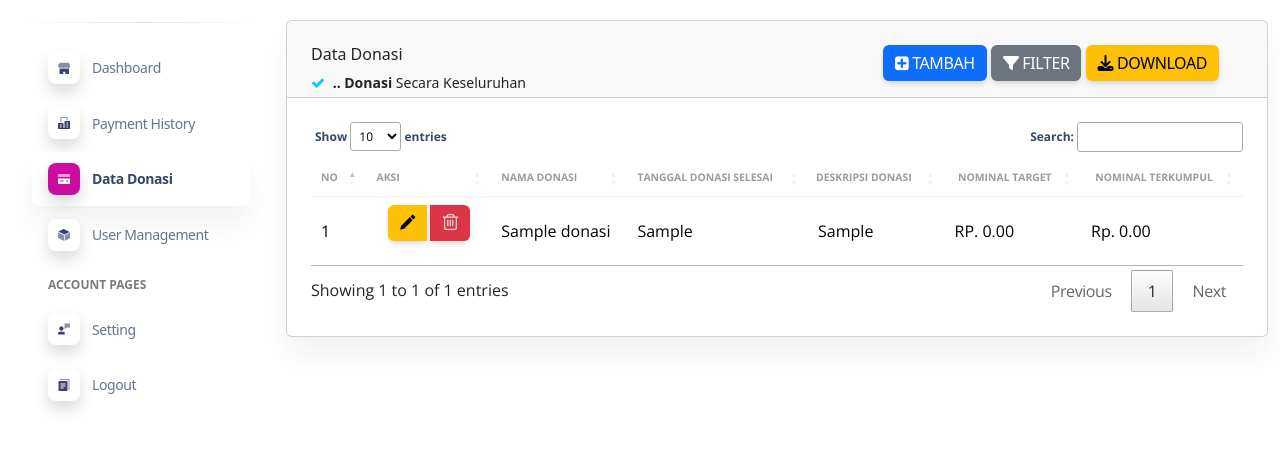
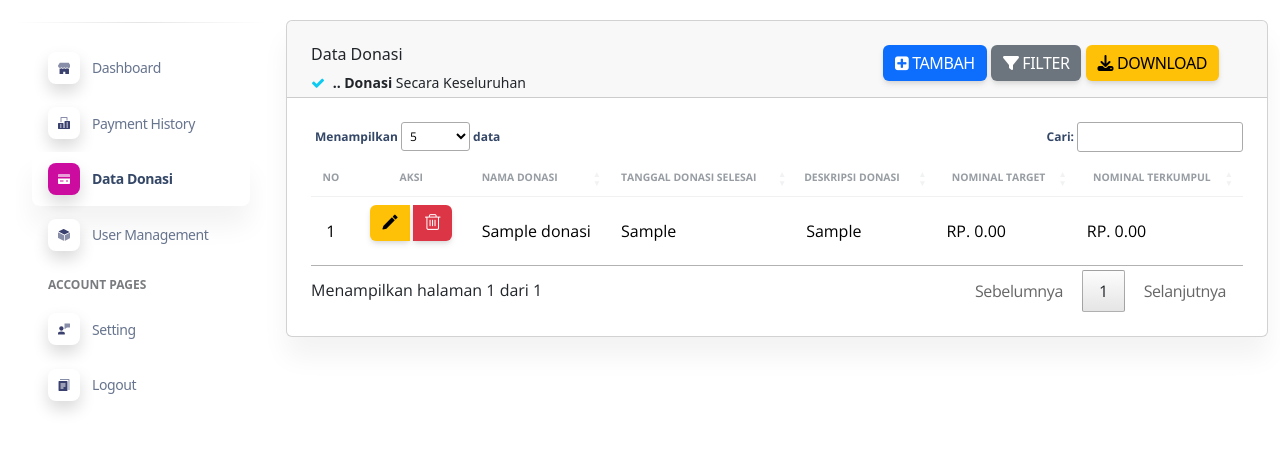
Before and after one commit to SyukurIman/bdl_final_project, a PHP site: page /donasi in a window 1280 px wide. Shown: the part 72-523 px from the top of the page. Run offline with PHP 8.4, Linux system fonts and the light colour scheme; tables that the repository leaves empty or names only in its code hold one stand-in row (values such as "Sample post"); some libraries are stand-ins or nearby versions; some web fonts are replaced.

Commit message:
fix a data table donasi

```diff
--- a/controller/donasiController.php
+++ b/controller/donasiController.php
@@ -13,9 +13,17 @@ class DonasiController{
 
         $sql = "SELECT d.id_data_donasi, d.judul_donasi, d.deskripsi_donasi, d.target, d.gambar_donasi, d.batas_waktu_donasi, (SELECT SUM(p.price) FROM payments p WHERE d.id_data_donasi = p.id_donasi AND p.payment_status = 2 ) AS total_donasi FROM data_donasi d";
         $result = mysqli_query($conn, $sql);
-        $data = mysqli_fetch_all($result);
+        // $data = mysqli_fetch_all($result);
 
         return include "../view/donasi/index.php";
+    }
+
+    public function data_donasi($sql){
+        if($sql != "") {
+            return $this->set_table_donasi($sql);
+        }
+        $sql = "SELECT d.id_data_donasi, d.judul_donasi, d.deskripsi_donasi, d.target, d.gambar_donasi, d.batas_waktu_donasi, (SELECT SUM(p.price) FROM payments p WHERE d.id_data_donasi = p.id_donasi AND p.payment_status = 2 ) AS total_donasi FROM data_donasi d";
+        return $this->set_table_donasi($sql);
     }
 
     public function create(){
@@ -60,7 +68,6 @@ class DonasiController{
                 move_uploaded_file($tmp,$path);
             }
         }
-
 
         if ($result) {
             $msg = [
@@ -158,21 +165,35 @@ class DonasiController{
         return json_encode($msg);
     }
 
+    public function delTree($dir){
+        $files = array_diff(scandir($dir), array('.', '..'));
+
+        foreach ($files as $file) {
+            (is_dir("$dir/$file")) ? $this->delTree("$dir/$file") : unlink("$dir/$file");
+        }
+        return rmdir($dir);
+    }
+
     public function delete($id){
         $conn = $this->db->connect();
 
+        $dir = __DIR__.'/../public/images/donasi/'.$id.'/';
+
+        if($this->delTree($dir)){
             $sql = "DELETE d.*, p.* FROM data_donasi d LEFT JOIN payments p ON d.id_data_donasi = p.id_donasi WHERE d.id_data_donasi = $id";
             $result = mysqli_query($conn, $sql);
             if ($result) {
                 $msg = [
-                "title" => "Sukses",
-                "type" => "success",
-                "text" => "Data Berhasil Dihapus",
-                "icon" => "success",
-                "ButtonColor" => "#66BB6A"
+                    'title' => 'Sukses',
+                    'type' => 'success',
+                    'text' => 'Data Berhasil Dihapus',
+                    'icon' => 'success',
+                    'ButtonColor' => '#66BB6A'
                 ];
                 return json_encode($msg);
-        } else {
+            }
+        }
+
         $msg = [
             "title" => "Gagal !!",
             "type" => "error",
@@ -182,9 +203,49 @@ class DonasiController{
         ];
         return json_encode($msg);
     }
-    }
 
     public function filters(){
 
+
+        $sql = "SELECT d.id_data_donasi, d.judul_donasi, d.deskripsi_donasi, d.target, d.gambar_donasi, d.batas_waktu_donasi, (SELECT SUM(p.price) FROM payments p WHERE d.id_data_donasi = p.id_donasi AND p.payment_status = 2 ) AS total_donasi FROM data_donasi d";
+        $msg = [
+            'title' => 'Sukses',
+            'type' => 'success',
+            'text' => 'Data Berhasil Dihapus',
+            'icon' => 'success',
+            'ButtonColor' => '#66BB6A',
+            'sql' => $sql
+        ];
+        return json_encode($msg);
+    }
+
+    public function set_table_donasi($sql){
+        $conn = $this->db->connect();
+
+        // Function of set data in donasi table
+        $result = mysqli_query($conn, $sql);
+        $data = mysqli_fetch_all($result);
+
+        $data_json = [];
+        $j = 1;
+        for ($i = 0; $i < count($data); $i++) {
+            $btn_aksi = '<div class="text-center">
+                            <div class="btn-group btn-group-solid mx-2">
+                                <a href="/donasi/update/'.$data[$i][0].'" class="btn btn-warning btn-raised btn-xs" id="btn-ubah" title="Ubah"><i class="icon-edit"></i></a> &nbsp;
+                                <button class="btn btn-danger btn-raised btn-xs" id="btn-hapus" title="Hapus" data-id="'.$data[$i][0].'"><i class="icon-trash"></i></button>
+                            </div>
+                        </div>';
+            $data_json[] = [
+                'id' => $data[$i][0],
+                'DT_RowIndex' => $j++,
+                'action' => $btn_aksi,
+                'judul_donasi' => $data[$i][1],
+                'batas_waktu_donasi' => $data[$i][5],
+                'deskripsi_donasi' => $data[$i][2],
+                'target' => 'RP. '.number_format($data[$i][3], 2),
+                'nominal_terkumpul' => 'RP. '.number_format($data[$i][6], 2)
+            ];
+        }
+        return json_encode(["draw"=>1, "recordsFiltered" => count($data),"recordsTotal" => count($data), "data" => $data_json, "start" => "6"]);
     }
 }
--- a/public/index.php
+++ b/public/index.php
@@ -9,6 +9,8 @@ include "../src/config_db.php";
 $GLOBALS['db'] = new Database_conect();
 $GLOBALS['db']->connect();
 
+$GLOBALS['Donasi'] = new DonasiController($GLOBALS['db']);
+
 
 // Default index page
 router('GET', '^/$', function(){
@@ -17,70 +19,47 @@ router('GET', '^/$', function(){
 });
 
 router('GET', '^/payment$', function() {
-
     $Payment = new PaymentController($GLOBALS['db']);
     $Payment->index();
 });
 
 router('GET', '^/donasi$', function(){
-    $Donasi = new DonasiController($GLOBALS['db']);
-    $Donasi->index();
+    $GLOBALS['Donasi']->index();
 });
 
 router('GET', '^/donasi/create$', function(){
-    $Donasi = new DonasiController($GLOBALS['db']);
-    $Donasi->create();
+    $GLOBALS['Donasi']->create();
+});
+
+router('POST', '^/donasi/get_data/$', function(){
+    header('Content-Type: application/json');
+    $data = $_POST['sql'];
+    echo $GLOBALS['Donasi']->data_donasi($data);
 });
 
 router('POST', '^/donasi/save_create/$', function(){
     header('Content-Type: application/json');
-    $Donasi = new DonasiController($GLOBALS['db']);
-    echo $Donasi->save_create();
+    echo $GLOBALS['Donasi']->save_create();
 });
 
 router('GET', '^/donasi/update/(?<id>\d+)$', function($params){
-    $Donasi = new DonasiController($GLOBALS['db']);
-    $Donasi->update($params['id']);
+    $GLOBALS['Donasi']->update($params['id']);
 });
 
 router('POST', '^/donasi/save_update/$', function(){
     header('Content-Type: application/json');
-    $Donasi = new DonasiController($GLOBALS['db']);
-    echo $Donasi->save_update();
+    echo $GLOBALS['Donasi']->save_update();
 });
 
 router('POST', '^/donasi/delete/$', function(){
     header('Content-Type: application/json');
-    $Donasi = new DonasiController($GLOBALS['db']);
     $data = json_decode(file_get_contents('php://input'), true);
-    echo $Donasi->delete($data);
+    echo $GLOBALS['Donasi']->delete($data);
 });
 
 router('POST', '^/donasi/filter/$', function(){
     header('Content-Type: application/json');
-    $Donasi = new DonasiController($GLOBALS['db']);
-
-    $data = json_decode(file_get_contents('php://input'), true);
-    // $data = $_POST['min_nominal'];
-    echo $data['min_nominal'];
-});
-
-// GET request to /users
-router('GET', '^/users$', function() {
-    echo '<a href="users/1000">Show user: 1000</a>';
-});
-
-// With named parameters
-router('GET', '^/users/(?<id>\d+)$', function($params) {
-    echo "You selected User-ID: ".$params['id'];
-    // var_dump($params);
-});
-
-// POST request to /users
-router('POST', '^/users$', function() {
-    header('Content-Type: application/json');
-    $data = json_decode(file_get_contents('php://input'), true);
-    echo json_encode(['result' => $data]);
+    echo $GLOBALS['Donasi']->filters();
 });
 
 header("HTTP/1.0 404 Not Found");
--- a/view/donasi/script.php
+++ b/view/donasi/script.php
@@ -5,30 +5,91 @@ var data = ( function () {
     var mm = String(today.getMonth() + 1).padStart(2, '0'); //January is 0!
     var yyyy = String(today.getFullYear());
     var time = today.getHours() + "." + today.getMinutes();
-
-
     today = 'Result_Donasi_'+mm + '-' + dd + '-' + yyyy+"_"+time;
 
     console.log(today)
+
     var table = function(){
         var t = $('#table').DataTable({
+            processing: true,
+            pageLength: 5,
+            searching: true,
+            bLengthChange: true,
+            lengthMenu: [ [5, 25, 50, -1], [5, 25, 50, "Semua"] ],
+            destroy : true,
+            dom: 'Blfrtip',
             buttons: [{
                 extend: 'excel',
                 title: today,
                 text: '<i class="fa fa-file-excel-o"></i> Cetak',
                 titleAttr: 'Cetak',
                 exportOptions: {
-                    columns: '0, 2, 3, 4, 5, 6',
+                    columns: ':visible',
                     modifier: {
                         page: 'current'
                     }
                 }
             }],
+            'ajax': {
+                "url": "/donasi/get_data/",
+                "method": "POST",
+                "data": function(d){
+                    d.sql = $("#sql").val()
+                },
+                "complete": function () {
+                    $('.buttons-excel').hide();
+                    swal.close();
+                    console.log($('#sql').val())
+                    $('#sql').val(" ");
+                    console.log("Sql_t"+$('#sql').val())
+                }
+            },
+            'columns': [
+                { data: 'DT_RowIndex', name: 'DT_RowIndex', class: 'text-center', orderable: false, searchable: false },
+                { data: 'action', name: 'action', class: 'text-center', orderable: false, searchable: false },
+                { data: 'judul_donasi', name: 'judul_donasi', class: 'text-left' },
+                { data: 'batas_waktu_donasi', name: 'batas_waktu_donasi', class: 'text-left' },
+                { data: 'deskripsi_donasi', name: 'deskripsi_donasi', class: 'text-left' },
+                { data: 'target', name: 'target', class: 'text-left' },
+                { data: 'nominal_terkumpul', name: 'nominal_terkumpul', class: 'text-left' },
+
+            ],
+            "order": [],
+            "columnDefs": [
+                { "orderable": false, "targets": [0] }
+            ],
+            "language": {
+                "lengthMenu": "Menampilkan _MENU_ data",
+                "search": "Cari:",
+                "zeroRecords": "Data tidak ditemukan",
+                "paginate": {
+                    "first":      "Pertama",
+                    "last":       "Terakhir",
+                    "next":       "Selanjutnya",
+                    "previous":   "Sebelumnya"
+                },
+                "info": "Menampilkan halaman _PAGE_ dari _PAGES_",
+                "infoEmpty": "Data kosong",
+                "infoFiltered": "(Difilter dari _MAX_ total data)"
+            }
         });
         cetak(t)
+    }
 
+    // var setDataTable = function(){
+    //     $.ajax({
+    //         url: "/donasi/get_data",
+    //         type: "GET",
+    //         success: function(result) {
+    //             $('#table_body').empty();
+    //             if (result.type == 'success') {
+    //                 $(result.data).appendTo('#table_body');
+    //                 table();
+    //             }
+    //         }
+    //     });
 
-    }
+    // }
 
     var cetak = function(t){
         $("#download_btn").on("click", function() {
@@ -79,7 +140,7 @@ var data = ( function () {
                                         confirmButtonColor: result.ButtonColor,
                                         type: result.type,
                                     }).then((result) => {
-                                        location.href = '/donasi';
+                                        $('#table').DataTable().ajax.reload();
                                     });
                                 } else {
                                     swal.fire({
@@ -235,15 +296,18 @@ var data = ( function () {
                         showConfirmButton: false
                     });
                 },
-                success: function(result){
-                    if(result.type == 'success'){
+                success: function(result_ajax){
+                    if(result_ajax.type == 'success'){
                         swal.fire({
-                            title: result.title,
-                            text : result.text,
-                            confirmButtonColor: result.ButtonColor,
-                            type : result.type,
+                            title: result_ajax.title,
+                            text : result_ajax.text,
+                            confirmButtonColor: result_ajax.ButtonColor,
+                            type : result_ajax.type,
                         }).then((result) => {
-
+                            $('#sql').val(result_ajax.sql);
+                            // window.data_sql = { "sql" : result_ajax.sql};
+                            console.log($('#sql').val())
+                            $('#table').DataTable().ajax.reload();
                         });
                     }else{
                         swal.fire({
--- a/view/donasi/table.php
+++ b/view/donasi/table.php
@@ -23,6 +23,7 @@
       </div>
       <div class="filter" style="display: none;">
         <form action="" method="post" id="form_filter">
+          <input type="hidden" name="sql" id="sql">
           <div class="row px-4">
             <div class="col-lg-6 col-md-6 mb-md-0 mb-4 row">
               <div class="col mt-2">
@@ -78,27 +79,7 @@
                 </th>
               </tr>
             </thead>
-            <tbody>
-                <?php $i = 1; ?>
-                <?php for ($i = 0; $i < count($data); $i++) { ?>
-                    <tr>
-                        <td><?= $i+1 ?></td>
-                        <td>
-                            <div class="text-center">
-                                <div class="btn-group btn-group-solid mx-2">
-                                    <a href="/donasi/update/<?php echo $data[$i][0] ?>" class="btn btn-warning btn-raised btn-xs" id="btn-ubah" title="Ubah"><i class="icon-edit"></i></a> &nbsp;
-                                    <button class="btn btn-danger btn-raised btn-xs" id="btn-hapus" title="Hapus" data-id="<?php echo $data[$i][0] ?>"><i class="icon-trash"></i></button>
-                                </div>
-                            </div>
-                        </td>
-                        <td><?php echo $data[$i][1] ?></td>
-                        <td><?php echo $data[$i][5] ?></td>
-                        <td><?php echo $data[$i][2] ?></td>
-                        <td>RP. <?php echo number_format($data[$i][3], 2) ?></td>
-                        <td>Rp. <?php echo number_format($data[$i][6], 2) ?></td>
-                        <!-- <td style="display: none;"><?= $data[$i][0] ?></td> -->
-                    </tr>
-                <?php } ?>
+            <tbody id="table_body">
             </tbody>
           </table>
         </div>
```
Also changed, not shown: public/images/donasi/33/100300ayam_p1.png (renamed from public/images/donasi/20/887264ayam_p1.png), public/images/donasi/34/58631ayam_p1.png (renamed from public/images/donasi/21/550685ayam_p1.png), public/images/donasi/37/562238ayam_p1.png (renamed from public/images/donasi/22/188087ayam_p1.png), public/images/donasi/38/981452ayam_p1.png (added). Lines whose indentation alone changed are shown as unchanged.
